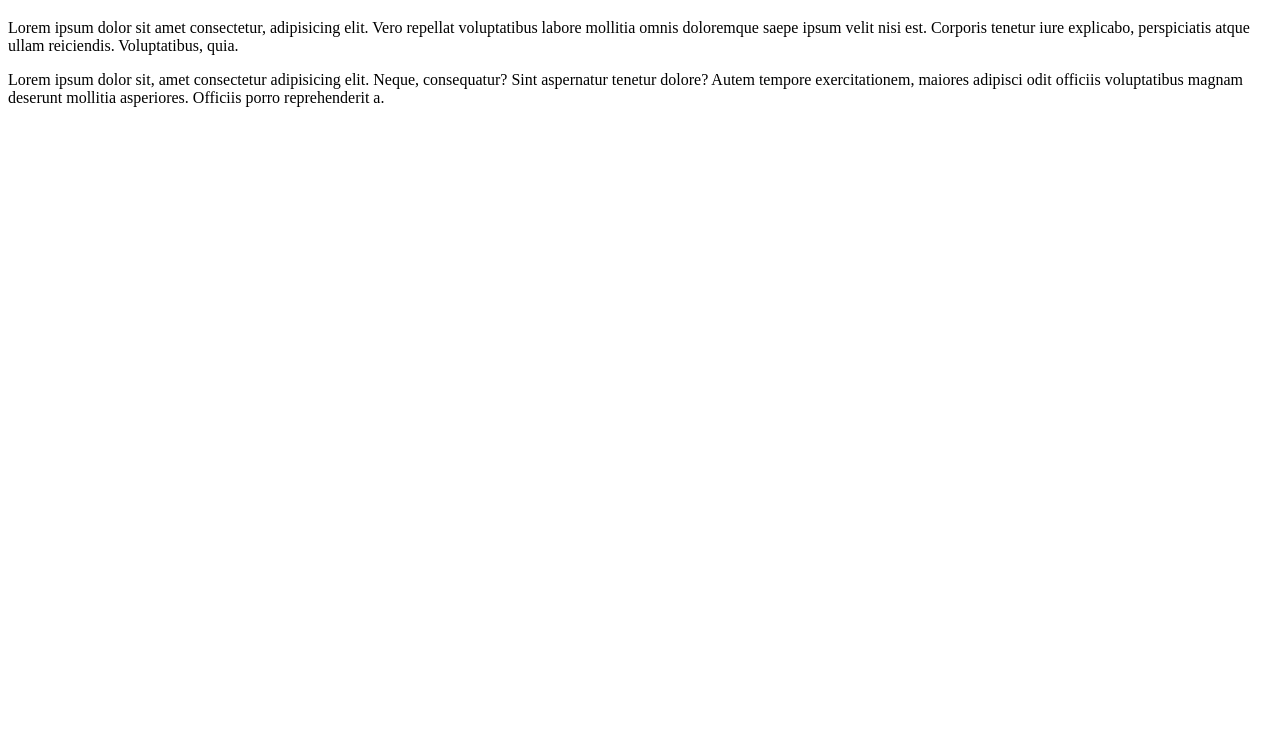
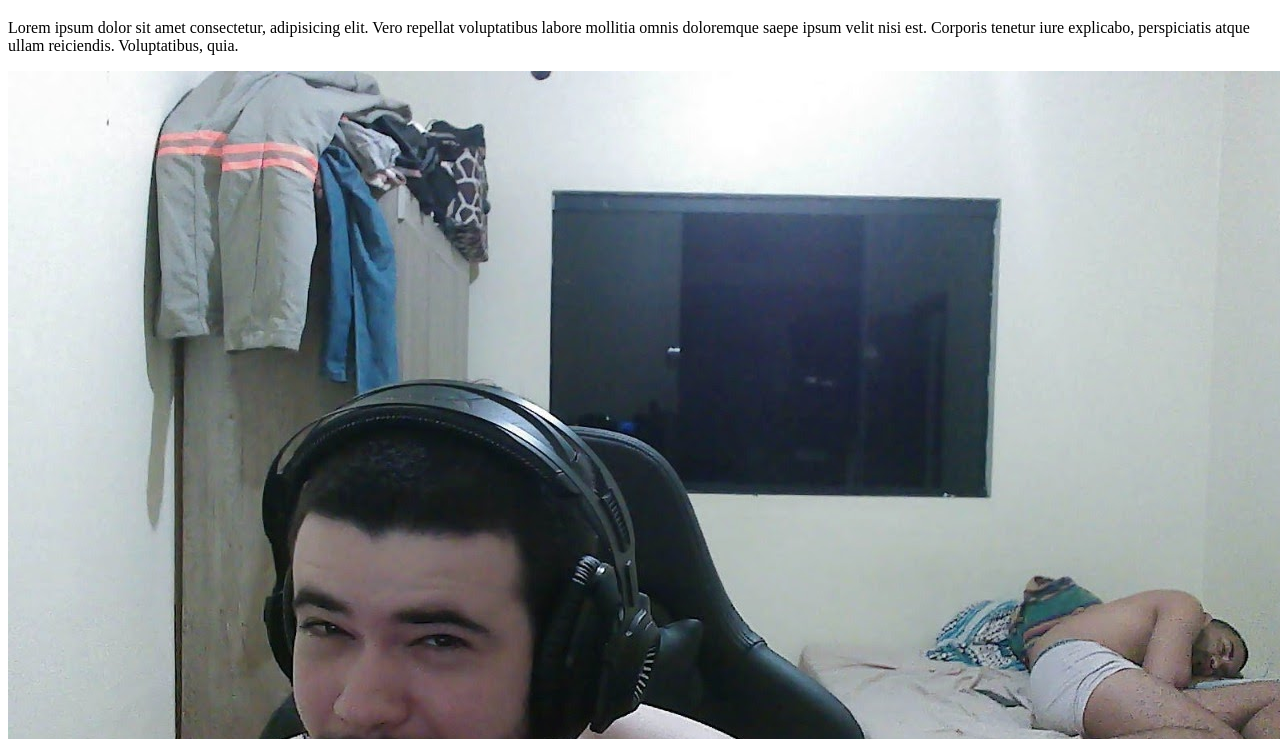
Before and after one commit to TravelerSW/Desafio-Hackerrank, a plain HTML site: page site-exemplo/index.html in a window 1280 px wide. Shown: the part 61-800 px from the top of the page. Drawn offline with Linux system fonts and the light colour scheme.

Commit message:
Teste - indexação de foto

```diff
--- a/site-exemplo/index.html
+++ b/site-exemplo/index.html
@@ -9,7 +9,7 @@
 <body>
     <h1>Hello, world</h1>
     <p>Lorem ipsum dolor sit amet consectetur, adipisicing elit. Vero repellat voluptatibus labore mollitia omnis doloremque saepe ipsum velit nisi est. Corporis tenetur iure explicabo, perspiciatis atque ullam reiciendis. Voluptatibus, quia.</p>
-
+    <img src="IMG-20211102-WA0001.jpg" alt="Patryck">
     <p>Lorem ipsum dolor sit, amet consectetur adipisicing elit. Neque, consequatur? Sint aspernatur tenetur dolore? Autem tempore exercitationem, maiores adipisci odit officiis voluptatibus magnam deserunt mollitia asperiores. Officiis porro reprehenderit a.</p>
 
 </body>
```
Also changed, not shown: site-exemplo/IMG-20211102-WA0001.jpg (added).
